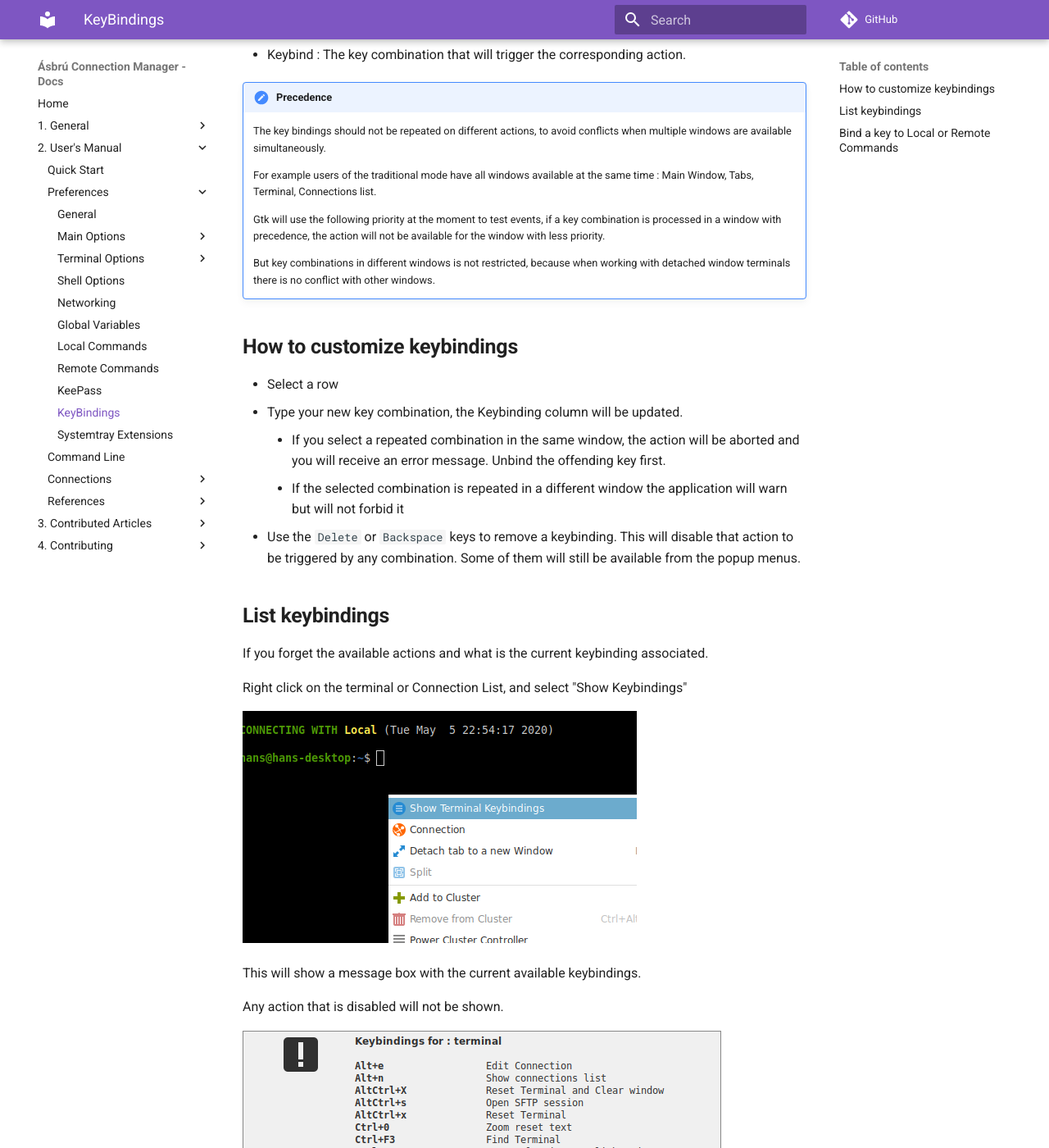
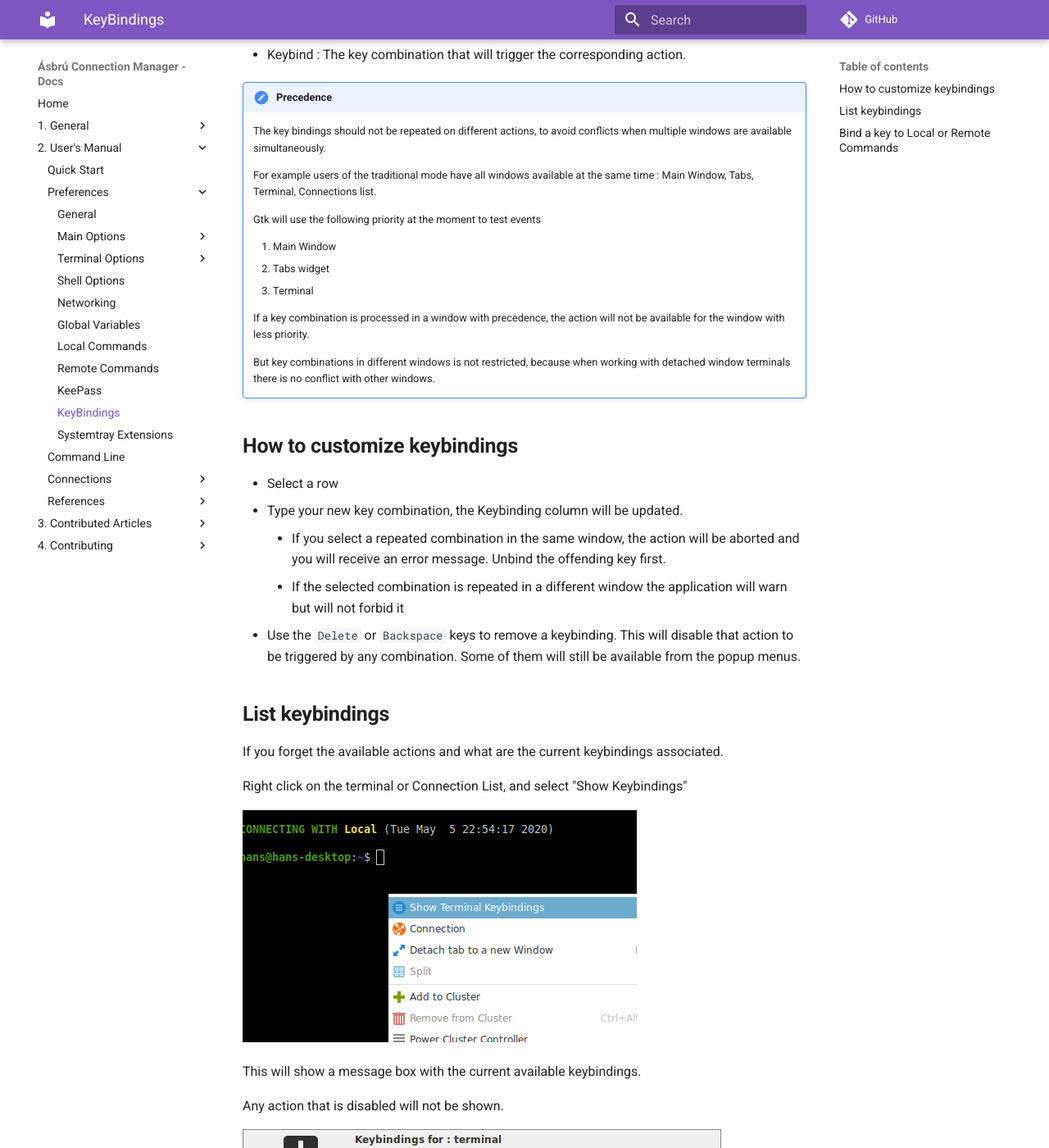
Before and after one commit to asbru-cm/asbru-cm, an MkDocs documentation site: the page built from doc/Manual/Preferences/KeyBindings.md, in a window 1280 px wide and 1400 px high, scrolled down 616 px. Shown: the whole window at 82% size. Built offline with MkDocs 1.6.1 and Material for MkDocs 9.7.7, drawn with Linux system fonts in a browser that asks for light colours; comment, search, counter and statistics services are not loaded; some of the changed text lies outside the part shown.

Commit message:
keybindigs manual fixes, several other typos fixed

```diff
--- a/doc/Manual/Preferences/KeyBindings.md
+++ b/doc/Manual/Preferences/KeyBindings.md
@@ -1,4 +1,4 @@
-# Keybindongs
+# Keybindings
 
 Select the __Keybindings tab__ to list the available actions and current keybindings set to each one.
 
@@ -13,9 +13,17 @@
 
     For example users of the traditional mode have all windows available at the same time : Main Window, Tabs, Terminal, Connections list.
 
-    Gtk will use the following priority at the moment to test events, if a key combination is processed in a window with precedence, the action will not be available for the window with less priority.
+    Gtk will use the following priority at the moment to test events
+
+    1. Main Window
+    2. Tabs widget
+    3. Terminal
+
+    If a key combination is processed in a window with precedence, the action will not be available for the window with less priority.
 
     But key combinations in different windows is not restricted, because when working with detached window terminals there is no conflict with other windows.
+
+
 
 ## How to customize keybindings
 
@@ -27,7 +35,7 @@
 
 ## List keybindings
 
-If you forget the available actions and what is the current keybinding associated.
+If you forget the available actions and what are the current keybindings associated.
 
 Right click on the terminal or Connection List, and select "Show Keybindings"
 
```
Also changed, not shown: doc/Managing/Templates.md (+2 -2 lines).
